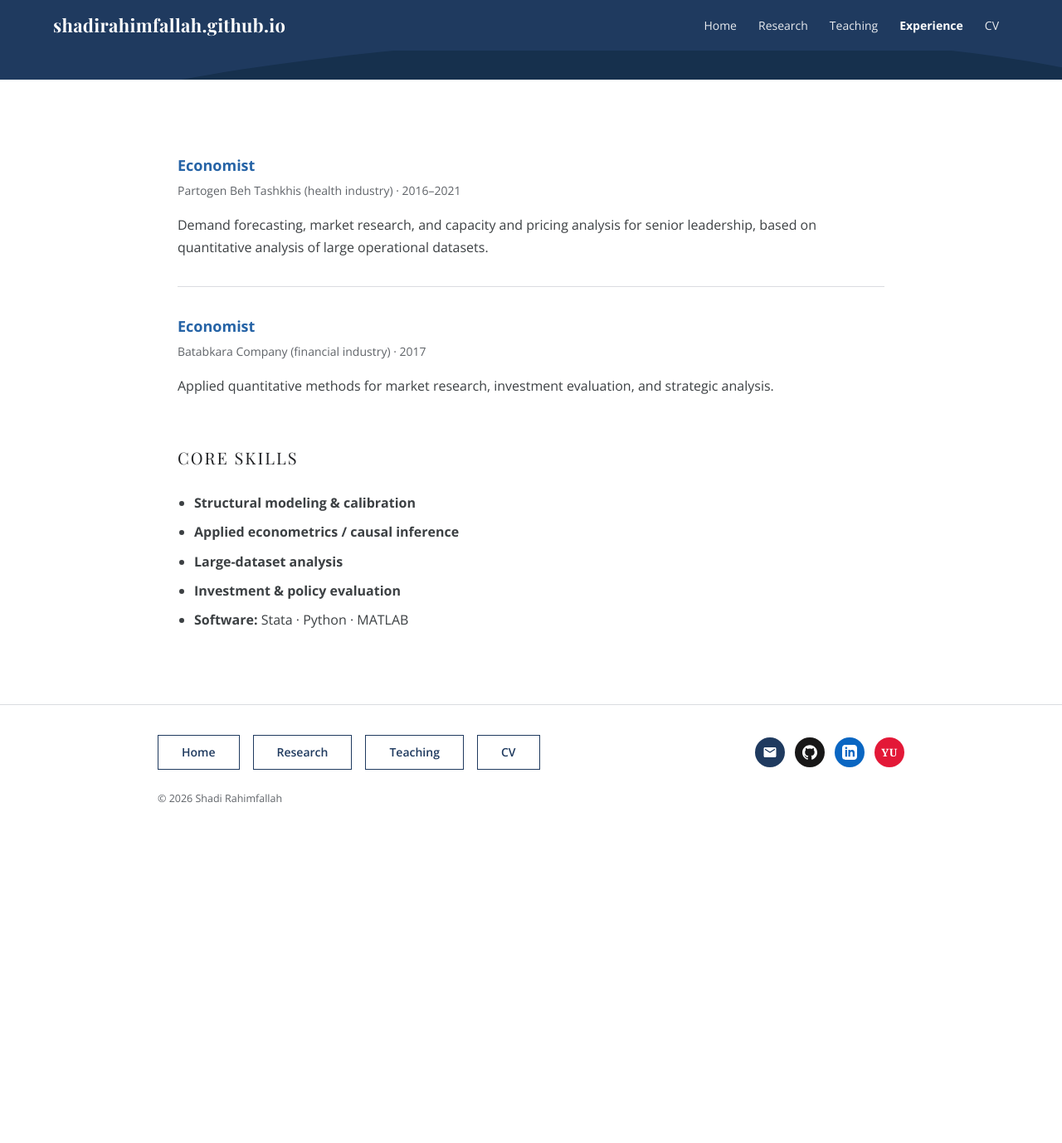
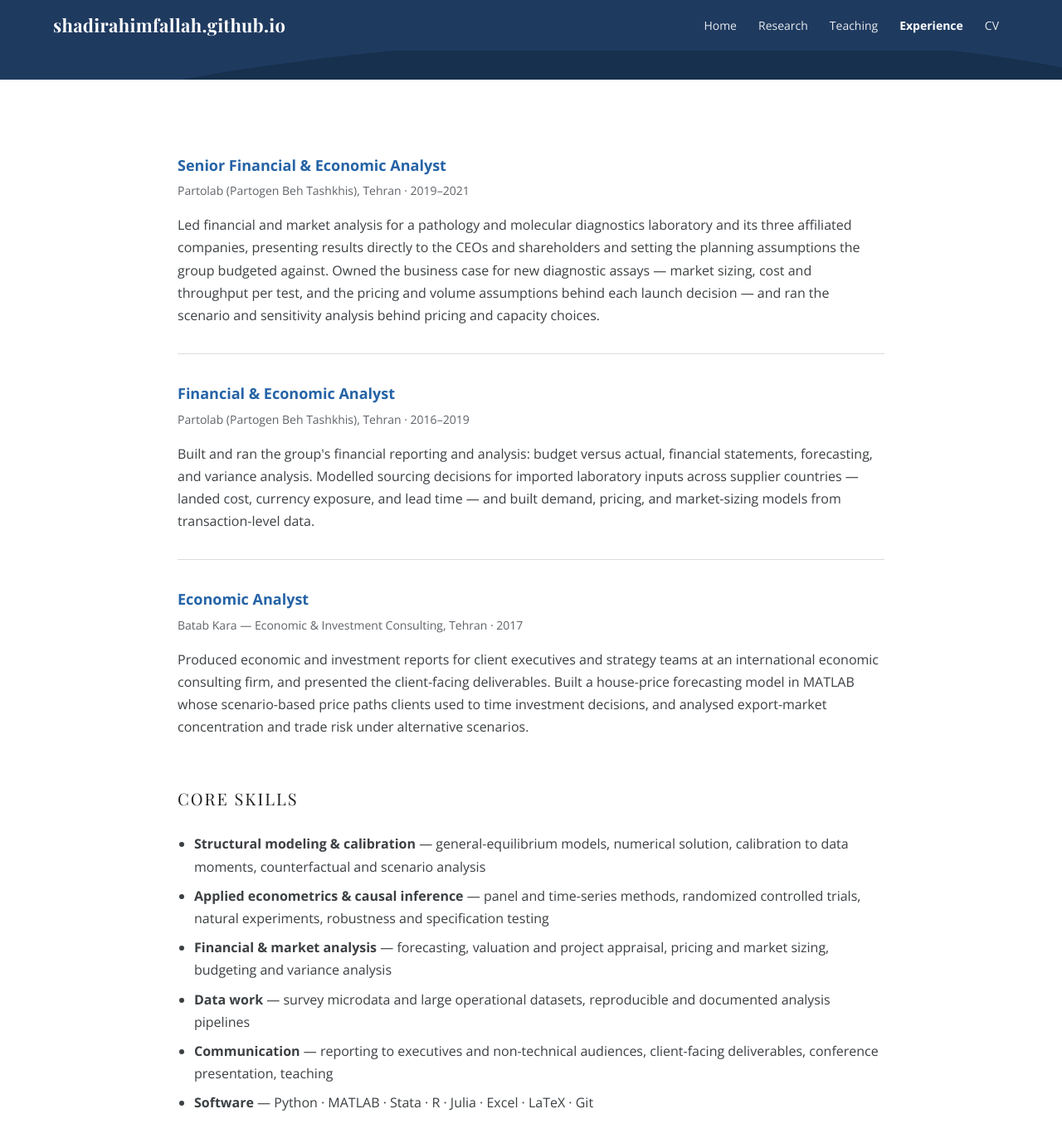
Before and after one commit to ShadiRahimfallah/ShadiRahimfallah.github.io, a Jekyll site: the page experience.html, which Jekyll copies as it is, in a window 1280 px wide and 1400 px high, scrolled down 276 px. Shown: the top 1378 px of the window at 83% size. Built offline with Jekyll 4.4.1, drawn with Linux system fonts in a browser that asks for light colours; before the commit the page ends 1297 px from its top, so only the background shows below that.

Commit message:
Add files via upload

```diff
--- a/experience.html
+++ b/experience.html
@@ -4,9 +4,10 @@
 <meta charset="utf-8">
 <meta name="viewport" content="width=device-width, initial-scale=1">
 <title>Professional Experience — Shadi Rahimfallah</title>
+<meta name="description" content="Shadi Rahimfallah — five years as a financial and economic analyst in diagnostics and economic consulting.">
 <link rel="preconnect" href="https://fonts.googleapis.com">
 <link href="https://fonts.googleapis.com/css2?family=Playfair+Display:wght@400;700&family=Open+Sans:ital,wght@0,400;0,600;0,700;1,400&display=swap" rel="stylesheet">
-<link rel="stylesheet" href="style.css?v5">
+<link rel="stylesheet" href="style.css?v6">
 </head>
 <body>
 
@@ -30,25 +31,48 @@
 </div>
 
 <main>
-  <h3 class="item-title">Economist</h3>
-  <p class="item-meta">Partogen Beh Tashkhis (health industry) · 2016–2021</p>
-  <p>Demand forecasting, market research, and capacity and pricing analysis for senior leadership,
-  based on quantitative analysis of large operational datasets.</p>
+  <h3 class="item-title">Senior Financial &amp; Economic Analyst</h3>
+  <p class="item-meta">Partolab (Partogen Beh Tashkhis), Tehran · 2019–2021</p>
+  <p>Led financial and market analysis for a pathology and molecular diagnostics laboratory and its
+  three affiliated companies, presenting results directly to the CEOs and shareholders and setting
+  the planning assumptions the group budgeted against. Owned the business case for new diagnostic
+  assays — market sizing, cost and throughput per test, and the pricing and volume assumptions behind
+  each launch decision — and ran the scenario and sensitivity analysis behind pricing and capacity
+  choices.</p>
 
   <hr class="sep">
 
-  <h3 class="item-title">Economist</h3>
-  <p class="item-meta">Batabkara Company (financial industry) · 2017</p>
-  <p>Applied quantitative methods for market research, investment evaluation, and strategic analysis.</p>
+  <h3 class="item-title">Financial &amp; Economic Analyst</h3>
+  <p class="item-meta">Partolab (Partogen Beh Tashkhis), Tehran · 2016–2019</p>
+  <p>Built and ran the group's financial reporting and analysis: budget versus actual, financial
+  statements, forecasting, and variance analysis. Modelled sourcing decisions for imported laboratory
+  inputs across supplier countries — landed cost, currency exposure, and lead time — and built demand,
+  pricing, and market-sizing models from transaction-level data.</p>
+
+  <hr class="sep">
+
+  <h3 class="item-title">Economic Analyst</h3>
+  <p class="item-meta">Batab Kara — Economic &amp; Investment Consulting, Tehran · 2017</p>
+  <p>Produced economic and investment reports for client executives and strategy teams at an
+  international economic consulting firm, and presented the client-facing deliverables. Built a
+  house-price forecasting model in MATLAB whose scenario-based price paths clients used to time
+  investment decisions, and analysed export-market concentration and trade risk under alternative
+  scenarios.</p>
 
   <h2 class="section">Core Skills</h2>
 
   <ul class="plain">
-    <li><strong>Structural modeling &amp; calibration</strong></li>
-    <li><strong>Applied econometrics / causal inference</strong></li>
-    <li><strong>Large-dataset analysis</strong></li>
-    <li><strong>Investment &amp; policy evaluation</strong></li>
-    <li><strong>Software:</strong> Stata · Python · MATLAB</li>
+    <li><strong>Structural modeling &amp; calibration</strong> — general-equilibrium models, numerical
+    solution, calibration to data moments, counterfactual and scenario analysis</li>
+    <li><strong>Applied econometrics &amp; causal inference</strong> — panel and time-series methods,
+    randomized controlled trials, natural experiments, robustness and specification testing</li>
+    <li><strong>Financial &amp; market analysis</strong> — forecasting, valuation and project appraisal,
+    pricing and market sizing, budgeting and variance analysis</li>
+    <li><strong>Data work</strong> — survey microdata and large operational datasets, reproducible and
+    documented analysis pipelines</li>
+    <li><strong>Communication</strong> — reporting to executives and non-technical audiences,
+    client-facing deliverables, conference presentation, teaching</li>
+    <li><strong>Software</strong> — Python · MATLAB · Stata · R · Julia · Excel · LaTeX · Git</li>
   </ul>
 </main>
 
```
Also changed, not shown: research.html (+53 -44 lines).
